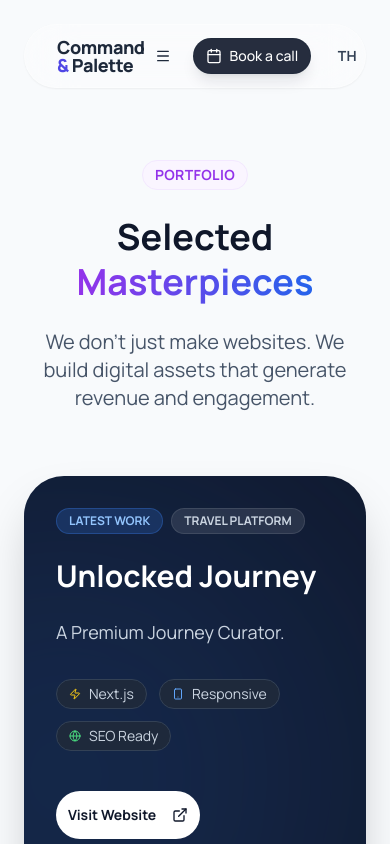
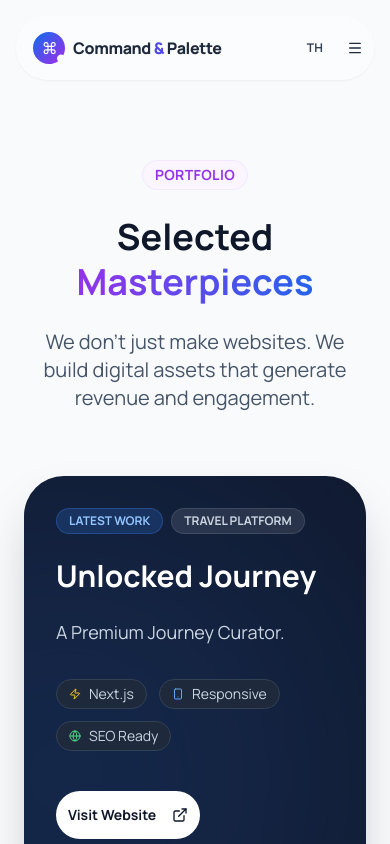
Before and after one commit to commandpaletteth/command-palette-web, a Next.js app: page /en/works in a window 390 px wide. Shown: the top 844 px of the page. Built offline with nearby package versions, Linux system fonts and the light colour scheme; a web font is replaced by a local one.

Commit message:
feat: refine navbar to adjust logo

```diff
--- a/components/Navbar.tsx
+++ b/components/Navbar.tsx
@@ -2,7 +2,7 @@
 
 import { useState, useEffect } from "react";
 import Link from "next/link";
-import Image from "next/image"; // ✅ 1. เพิ่ม import Image
+import Image from "next/image";
 import { usePathname, useRouter } from "next/navigation";
 import { Button } from "@/components/ui/button";
 import { Menu, Calendar, ArrowLeft } from "lucide-react";
@@ -13,7 +13,6 @@ export default function Navbar() {
   const locale = useLocale();
 
   const [isMobileMenuOpen, setIsMobileMenuOpen] = useState(false);
-
   const [isVisible, setIsVisible] = useState(true);
   const [isScrolled, setIsScrolled] = useState(false);
   const [lastScrollY, setLastScrollY] = useState(0);
@@ -31,18 +30,18 @@ export default function Navbar() {
     const controlNavbar = () => {
       if (typeof window !== 'undefined') {
         const currentScrollY = window.scrollY;
-        const isDesktop = window.innerWidth >= 768;
+        // เปลี่ยน Logic: ให้มองว่าเป็น Desktop เมื่อจอใหญ่กว่า 1024px (lg)
+        // เพราะ Tablet แนวนอน (md) พื้นที่มักจะไม่พอวางเมนู
+        const isDesktop = window.innerWidth >= 1024;
 
         if (isMobileMenuOpen) return;
 
-        // Logic 1: Scrolled check
         if (currentScrollY > 20) {
             setIsScrolled(true);
         } else {
             setIsScrolled(false);
         }
 
-        // Logic 2: Visibility check
         if (isDesktop) {
           setIsVisible(true);
         } else {
@@ -71,49 +70,50 @@ export default function Navbar() {
   return (
     <>
       <header
-        className={`fixed top-6 inset-x-6 z-50 transition-transform duration-500 ${
+        className={`fixed top-4 md:top-6 inset-x-4 md:inset-x-6 z-50 transition-transform duration-500 ${
           isVisible || isMobileMenuOpen ? 'translate-y-0' : '-translate-y-32'
         }`}
       >
         <div
             className={`
-                max-w-6xl mx-auto h-16 px-6 flex items-center justify-between rounded-full
+                max-w-7xl mx-auto h-16 pl-4 pr-2 md:px-6 flex items-center justify-between rounded-full
                 transition-all duration-500
                 ${isScrolled
-                    ? 'bg-white/60 backdrop-blur-xl border border-white/40 shadow-lg shadow-black/5'
-                    : 'bg-white/30 backdrop-blur-xl border border-white/30 shadow-sm'
+                    ? 'bg-white/70 backdrop-blur-xl border border-white/40 shadow-lg shadow-black/5'
+                    : 'bg-white/40 backdrop-blur-xl border border-white/30 shadow-sm'
                 }
                 ${isMobileMenuOpen ? 'opacity-0 pointer-events-none' : 'opacity-100'}
             `}
         >
 
-          {/* ✅ Logo ใหม่ (ใช้ Image component) */}
-          <Link href={`/${locale}`} className="flex items-center gap-2 md:gap-3 group">
-
-  {/* 1. ส่วนไอคอน (ใช้ Favicon.svg) */}
+          {/* ✅ Logo Section: ปรับให้ยืดหยุ่นและไม่แตกแถว */}
+          <Link href={`/${locale}`} className="flex items-center gap-2 md:gap-3 group shrink-0">
+            {/* Icon */}
             <div className="relative">
                 <Image
                 src="/favicon.svg"
-      alt="Command & Palette Logo"
+                alt="Logo"
                 width={40}
                 height={40}
                 priority
-      // Mobile: 32px (h-8) | Desktop: 40px (h-10)
                 className="w-8 h-8 md:w-10 md:h-10 transition-transform duration-300 group-hover:rotate-12"
                 />
             </div>
 
-  {/* 2. ส่วนตัวหนังสือ (เขียนด้วย Code) */}
+            {/* Text:
+                - whitespace-nowrap: ห้ามตัดคำลงบรรทัดใหม่เด็ดขาด
+                - text-base: ในมือถือเอาแค่ขนาดปกติพอ (จะได้ไม่เบียด)
+                - md:text-xl: จอใหญ่ค่อยขยาย
+            */}
             <div className="flex flex-col justify-center">
-    <span className="font-extrabold text-slate-800 tracking-tight leading-none text-lg md:text-xl">
+                <span className="font-extrabold text-slate-800 tracking-tight leading-none text-base md:text-xl whitespace-nowrap">
                 Command <span className="text-indigo-600">&</span> Palette
                 </span>
             </div>
-
           </Link>
 
-          {/* Desktop Menu */}
-          <nav className="hidden md:flex items-center gap-8 text-sm font-medium text-slate-700">
+          {/* ✅ Desktop Menu: เปลี่ยนจาก md:flex เป็น lg:flex (โชว์เฉพาะจอใหญ่จริงๆ Tablet ให้ใช้ Burger) */}
+          <nav className="hidden lg:flex items-center gap-6 xl:gap-8 text-sm font-medium text-slate-700">
             <Link href={`/${locale}/about`} className="hover:text-slate-900 transition-colors drop-shadow-[0_1px_1px_rgba(255,255,255,0.5)]">{t("about")}</Link>
             <Link href={`/${locale}/process`} className="hover:text-slate-900 transition-colors drop-shadow-[0_1px_1px_rgba(255,255,255,0.5)]">{t("process")}</Link>
             <Link href={`/${locale}/works`} className="hover:text-slate-900 transition-colors drop-shadow-[0_1px_1px_rgba(255,255,255,0.5)]">{t("works")}</Link>
@@ -121,29 +121,33 @@ export default function Navbar() {
             <Link href={`/${locale}/contact`} className="hover:text-slate-900 transition-colors drop-shadow-[0_1px_1px_rgba(255,255,255,0.5)]">Contact</Link>
           </nav>
 
-          {/* Actions */}
-          <div className="flex items-center gap-3">
+          {/* ✅ Right Section: รวมปุ่มต่างๆ ไว้ใน div เดียวกันเพื่อคุม layout */}
+          <div className="flex items-center gap-1 md:gap-3 shrink-0">
+
+            {/* Hamburger: โชว์ที่ lg (1024px) ลงมา */}
             <Button
               variant="ghost"
               size="icon"
-              className="md:hidden hover:bg-white/40"
+              className="lg:hidden hover:bg-white/40 -mr-2 md:mr-0 order-3" // order-3 เพื่อให้มันอยู่ขวาสุดเสมอใน mobile
               onClick={() => setIsMobileMenuOpen(true)}
             >
-              <Menu className="w-5 h-5 text-slate-800" />
+              <Menu className="w-6 h-6 text-slate-800" />
             </Button>
 
-            <a href="https://calendly.com/command-palette-th/45min" target="_blank" rel="noopener noreferrer">
-              <Button className="bg-slate-900/90 hover:bg-slate-800 text-white rounded-full px-6 shadow-lg shadow-slate-900/10 backdrop-blur-sm border border-slate-800/50 flex items-center gap-2">
+            {/* Call Button: ซ่อนใน Mobile (hidden) โชว์เฉพาะ Desktop (lg:flex) */}
+            {/* เพราะใน Mobile พื้นที่ไม่พอ และมันมีปุ่มใหญ่ใน Menu Drawer อยู่แล้ว */}
+            <a href="https://calendly.com/command-palette-th/45min" target="_blank" rel="noopener noreferrer" className="hidden lg:flex order-1">
+              <Button className="bg-slate-900/90 hover:bg-slate-800 text-white rounded-full px-5 md:px-6 shadow-lg shadow-slate-900/10 backdrop-blur-sm border border-slate-800/50 flex items-center gap-2">
                 <Calendar className="w-4 h-4" /> {t("consult")}
               </Button>
             </a>
 
+            {/* Language Switcher */}
             <Button
               onClick={switchLanguage}
               variant="ghost"
               size="sm"
-              className="rounded-full w-10 px-0 ml-1 text-slate-700 hover:text-slate-900 hover:bg-white/40 text-sm font-bold tracking-wide border border-transparent hover:border-white/50 transition-all drop-shadow-[0_1px_1px_rgba(255,255,255,0.5)]"
-              title={locale === "en" ? "Switch to Thai" : "Switch to English"}
+              className="rounded-full w-9 h-9 md:w-10 md:h-10 p-0 text-slate-700 hover:text-slate-900 hover:bg-white/40 text-xs md:text-sm font-bold tracking-wide border border-transparent hover:border-white/50 transition-all drop-shadow-[0_1px_1px_rgba(255,255,255,0.5)] order-2"
             >
               {locale === "en" ? "TH" : "EN"}
             </Button>
@@ -151,10 +155,10 @@ export default function Navbar() {
         </div>
       </header>
 
-      {/* Mobile Menu */}
+      {/* Mobile Menu (เหมือนเดิม) */}
       {isMobileMenuOpen && (
-        <div className="fixed inset-0 z-[60] bg-white/95 backdrop-blur-2xl md:hidden animate-in slide-in-from-right-10 fade-in duration-300 flex flex-col">
-            <div className="h-24 px-6 flex items-center justify-between border-b border-slate-100/50">
+        <div className="fixed inset-0 z-[60] bg-white/95 backdrop-blur-2xl lg:hidden animate-in slide-in-from-right-10 fade-in duration-300 flex flex-col">
+            <div className="h-20 md:h-24 px-6 flex items-center justify-between border-b border-slate-100/50">
                 <Button
                     variant="ghost"
                     className="gap-2 text-slate-600 pl-2 hover:bg-slate-100 rounded-full"
@@ -163,7 +167,6 @@ export default function Navbar() {
                     <ArrowLeft className="w-5 h-5" /> Back
                 </Button>
                 <div className="flex items-center gap-2 opacity-50 grayscale">
-                     {/* ✅ ใช้ Favicon เป็นลายน้ำตรงมุมขวาเมนูมือถือ */}
                      <Image
                         src="/favicon.svg"
                         alt="CP Logo"
@@ -174,12 +177,21 @@ export default function Navbar() {
                 </div>
             </div>
 
-            <nav className="flex-grow flex flex-col justify-center gap-8 px-8 pb-20">
+            <nav className="flex-grow flex flex-col justify-center gap-6 md:gap-8 px-8 pb-20">
                 <Link href={`/${locale}/about`} onClick={() => setIsMobileMenuOpen(false)} className="text-3xl font-bold text-slate-800 tracking-tight hover:text-purple-600 transition-colors">{t("about")}</Link>
                 <Link href={`/${locale}/process`} onClick={() => setIsMobileMenuOpen(false)} className="text-3xl font-bold text-slate-800 tracking-tight hover:text-purple-600 transition-colors">{t("process")}</Link>
                 <Link href={`/${locale}/works`} onClick={() => setIsMobileMenuOpen(false)} className="text-3xl font-bold text-slate-800 tracking-tight hover:text-purple-600 transition-colors">{t("works")}</Link>
                 <Link href={`/${locale}/services`} onClick={() => setIsMobileMenuOpen(false)} className="text-3xl font-bold text-slate-800 tracking-tight hover:text-purple-600 transition-colors">{t("services")}</Link>
                 <Link href={`/${locale}/contact`} onClick={() => setIsMobileMenuOpen(false)} className="text-3xl font-bold text-slate-800 tracking-tight hover:text-purple-600 transition-colors">Contact Us</Link>
+
+                {/* ✅ เพิ่มปุ่ม Book a call ใน Mobile Menu (เพราะเราซ่อนจาก Navbar) */}
+                <div className="pt-4">
+                     <a href="https://calendly.com/command-palette-th/45min" target="_blank" rel="noopener noreferrer">
+                        <Button className="w-full bg-slate-900 text-white rounded-full py-6 text-lg shadow-xl flex items-center justify-center gap-3">
+                            <Calendar className="w-5 h-5" /> {t("consult")}
+                        </Button>
+                    </a>
+                </div>
             </nav>
         </div>
       )}
```
Lines whose indentation alone changed are shown as unchanged.
